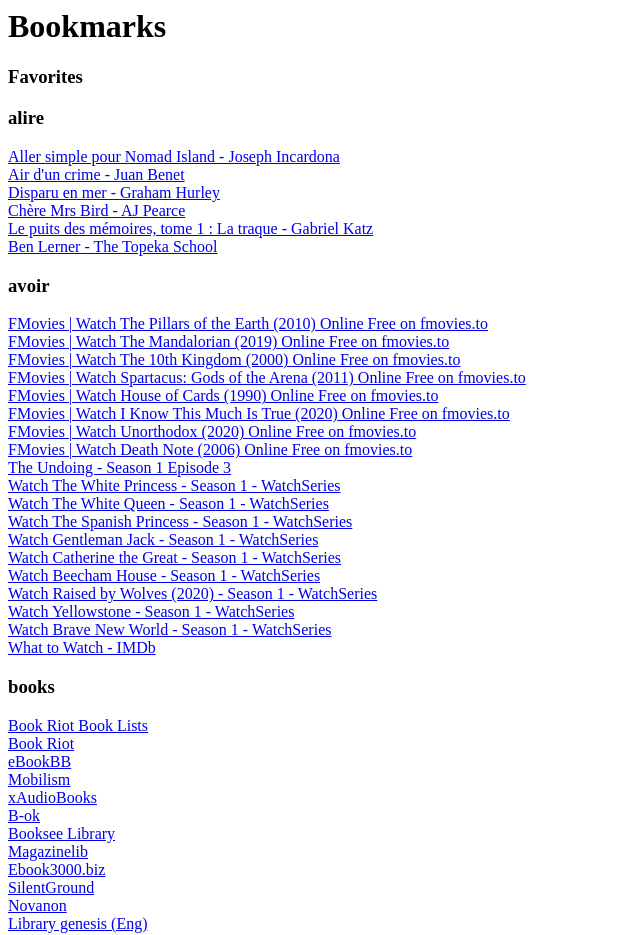
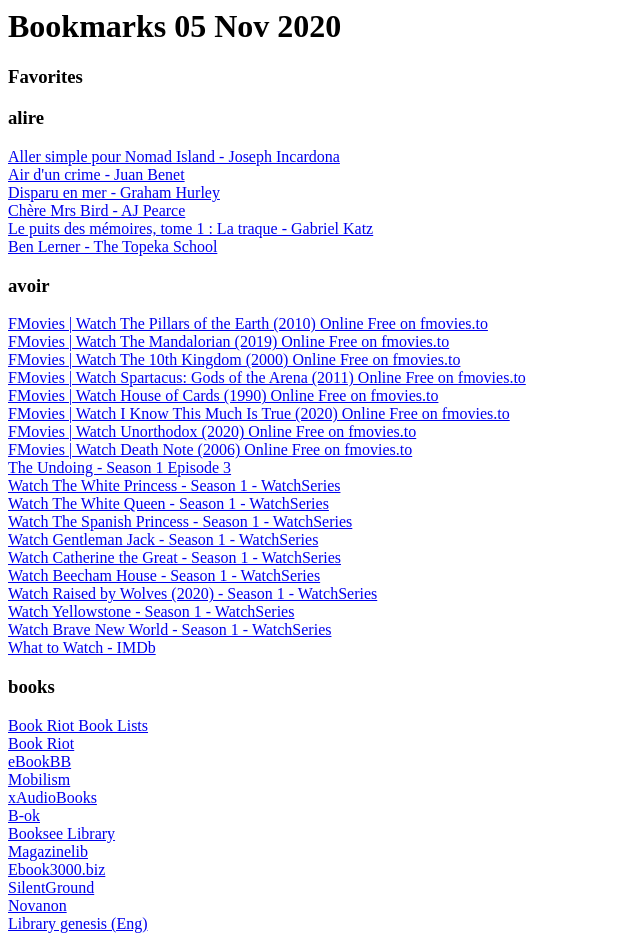
Before and after one commit to MurielleG/MurielleG.github.io, a plain HTML site: page SavedIo.html in a window 1280 px wide. Shown: the top 935 px of the page, without its empty margins (0-640 px from the left). Drawn offline with Linux system fonts and the light colour scheme.

Commit message:
Update SavedIo.html

```diff
--- a/SavedIo.html
+++ b/SavedIo.html
@@ -2,7 +2,7 @@
 <HTML>
     <META HTTP-EQUIV="Content-Type" CONTENT="text/html; charset=UTF-8">
     <title>Bookmarks</title>
-    <H1>Bookmarks</H1>
+    <H1>Bookmarks 05 Nov 2020</H1>
     <DT><H3 FOLDED>Favorites</H3>
     <DL><p>
         <DT><H3 FOLDED>alire</H3>
```
